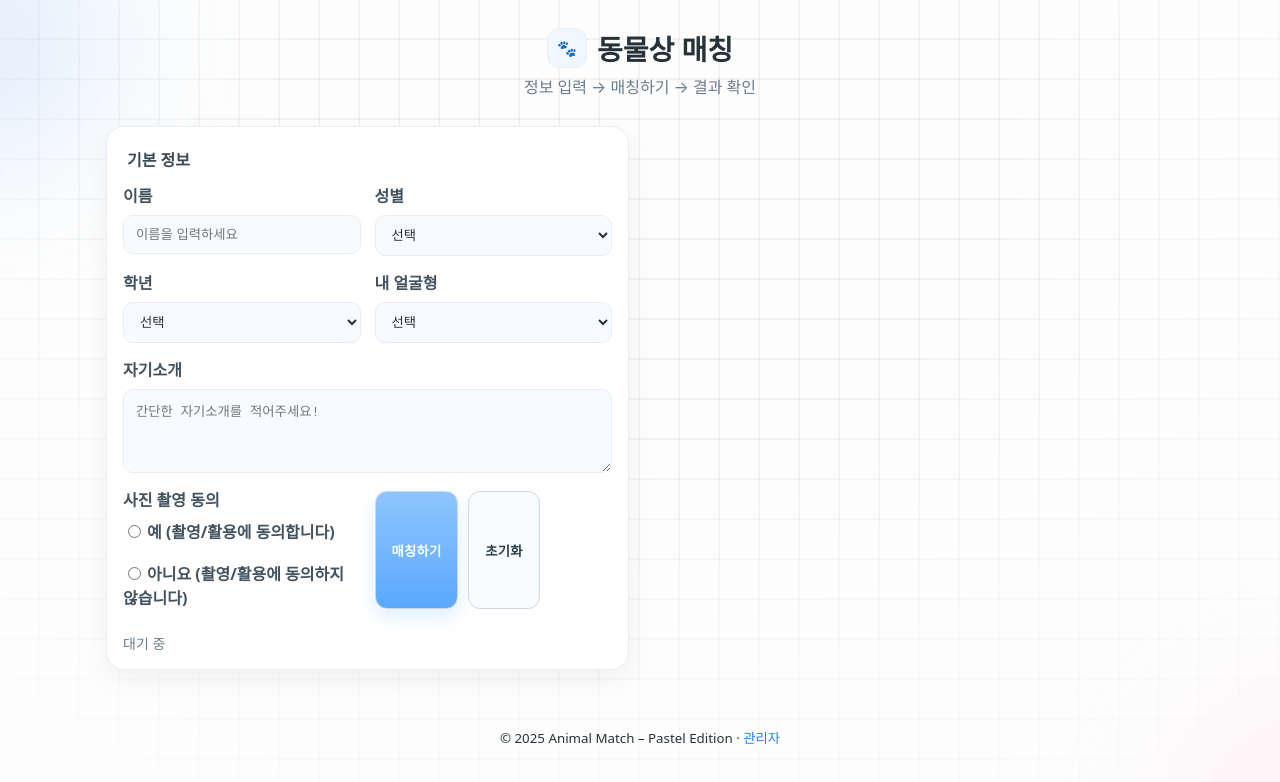
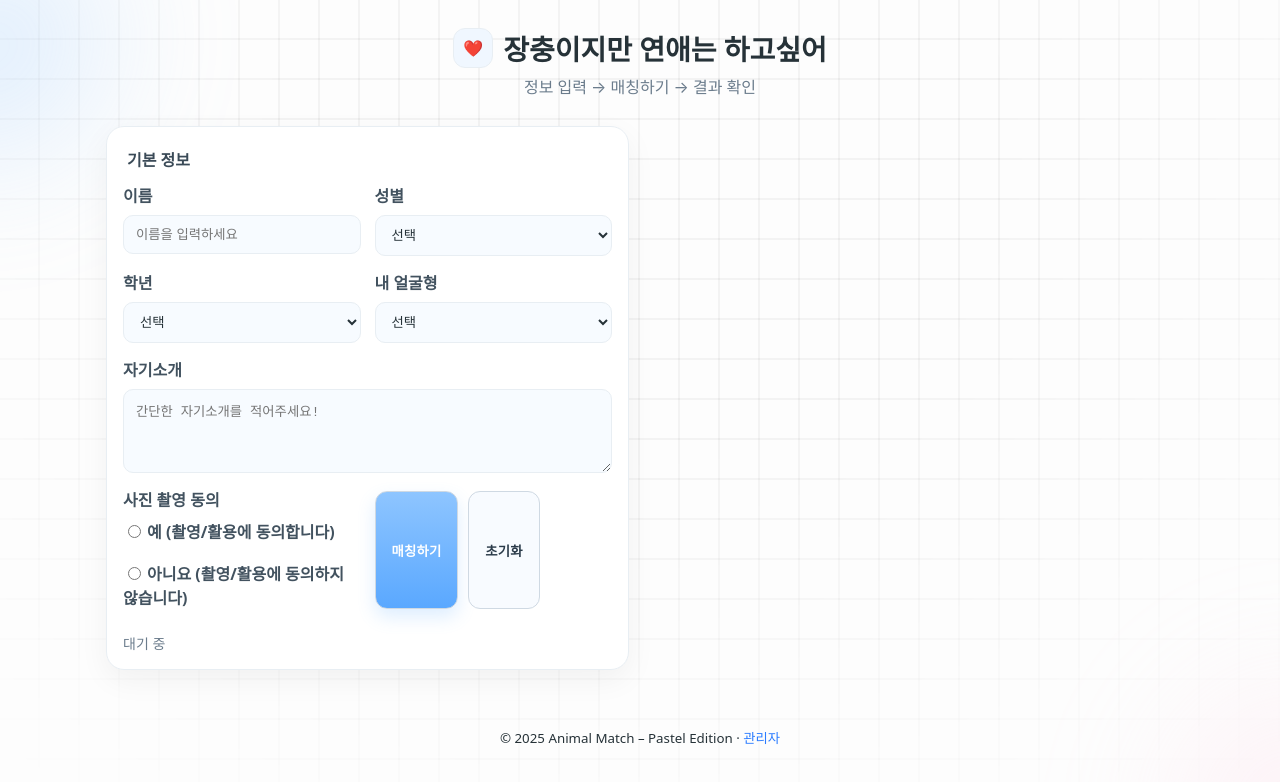
Before and after one commit to seopchang/animal-match, a plain HTML site: page animal-match/web/index.html in a window 1280 px wide. Drawn offline with Linux system fonts and the light colour scheme.

Commit message:
Add files via upload

```diff
--- a/animal-match/web/index.html
+++ b/animal-match/web/index.html
@@ -13,8 +13,8 @@
 
   <header class="app-header">
     <div class="brand">
-      <div class="brand-logo">🐾</div>
-      <h1>동물상 매칭</h1>
+      <div class="brand-logo">❤️</div>
+      <h1>장충이지만      연애는 하고싶어</h1>
     </div>
     <p class="subtitle">정보 입력 → 매칭하기 → 결과 확인</p>
   </header>
```
